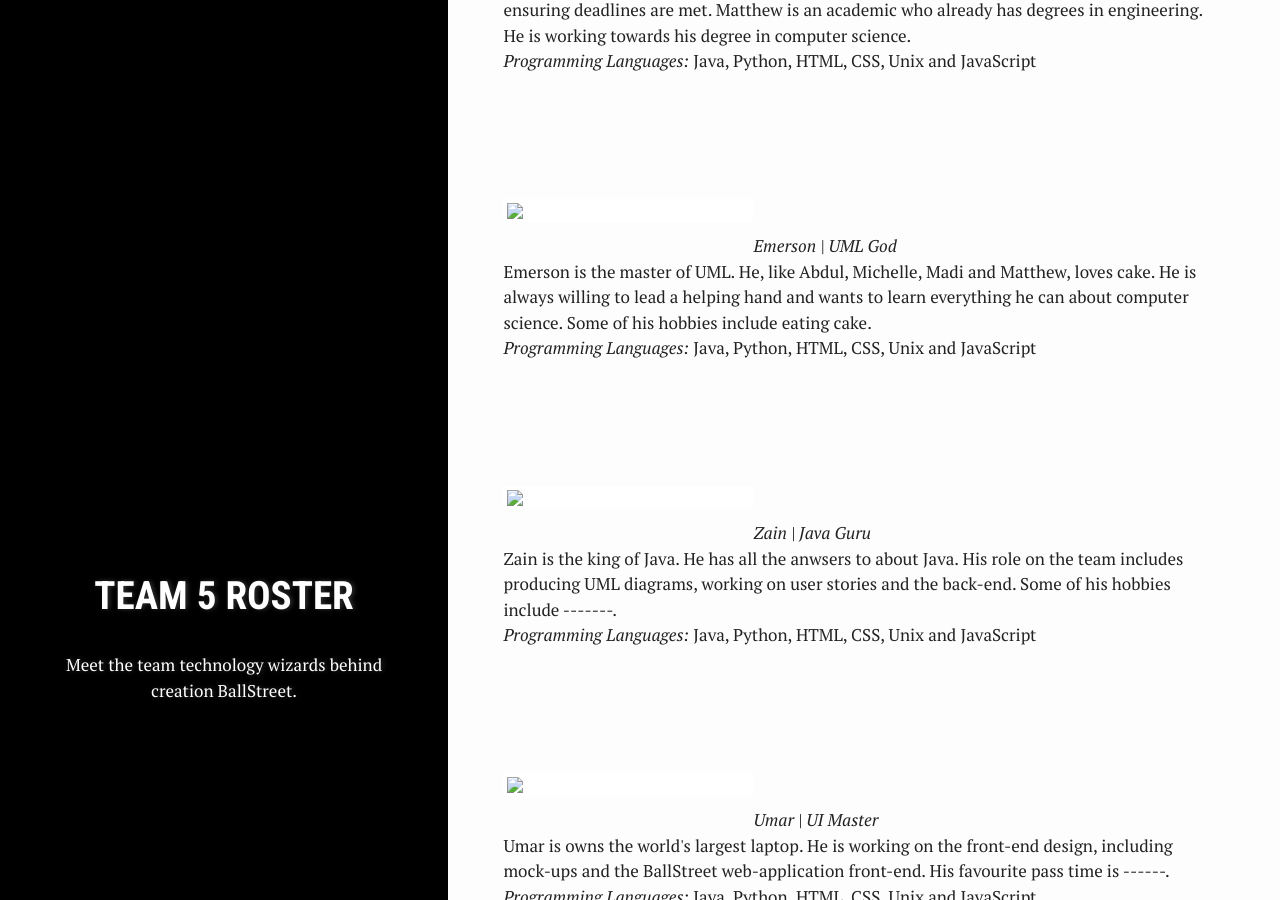
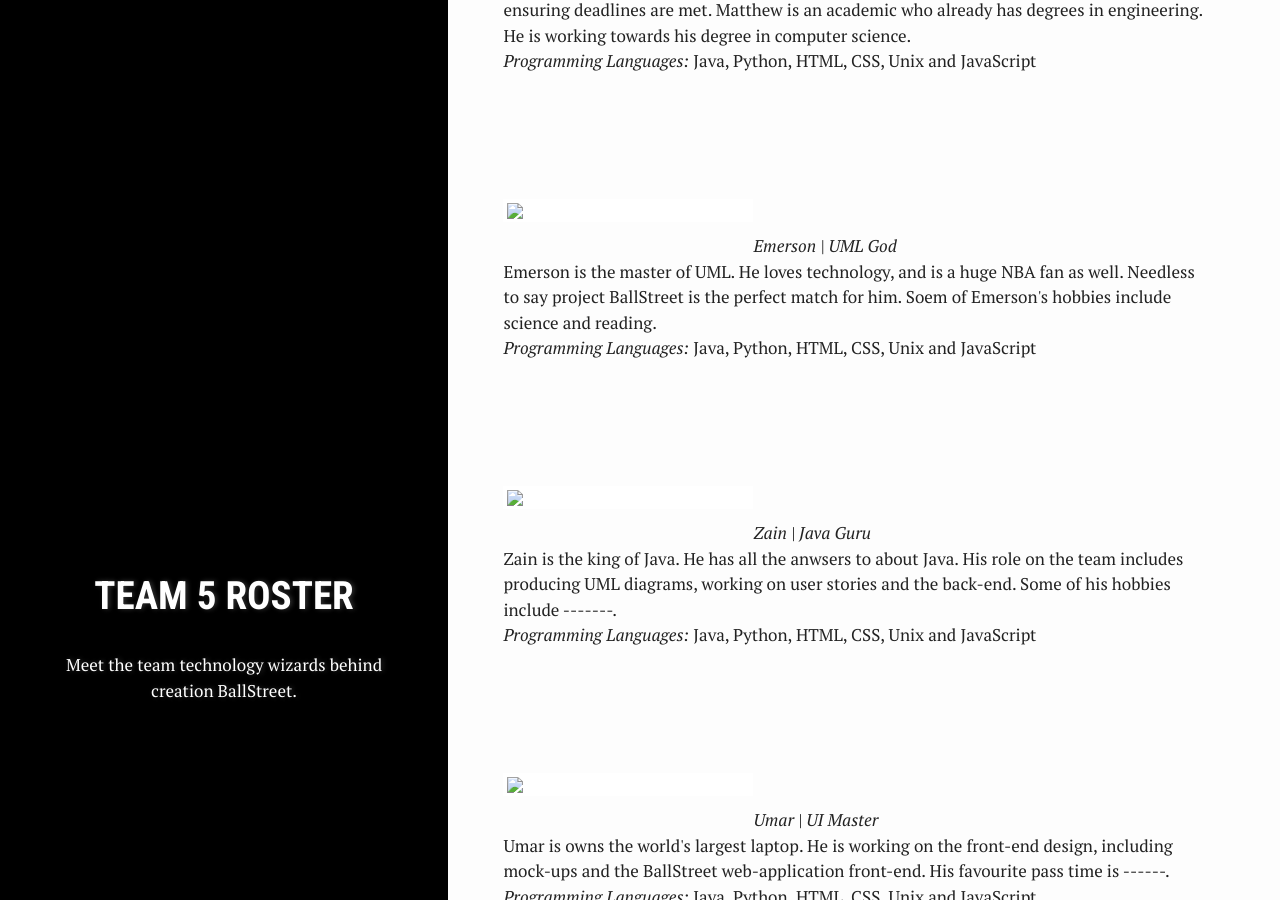
Before and after one commit to ufrauq/Ball-Street, a Jekyll site: the page built from team-roster.md, in a window 1280 px wide and 900 px high, scrolled down 1182 px. Built offline with Jekyll 4.4.1, drawn with Linux system fonts in a browser that asks for light colours.

Commit message:
Update team-roster.md

```diff
--- a/team-roster.md
+++ b/team-roster.md
@@ -43,7 +43,7 @@ Matthew is the team boss. He is in charge of organizing "The Wolves of BallStree
 <br><br>
 <img src= "/CS2212-Team5/assets/images/tempProfile.png" width = "250px"  align = "left"/>
 <br><br><i>Emerson | UML God </i><br>
-Emerson is the master of UML. He, like Abdul, Michelle, Madi and Matthew, loves cake. He is always willing to lead a helping hand and wants to learn everything he can about computer science. Some of his hobbies include eating cake. <br>
+Emerson is the master of UML. He loves technology, and is a huge NBA fan as well. Needless to say project BallStreet is the perfect match for him. Soem of Emerson's hobbies include science and reading. <br>
 <i>Programming Languages: </i>Java, Python, HTML, CSS, Unix and JavaScript
 </div>
 <br>
```
